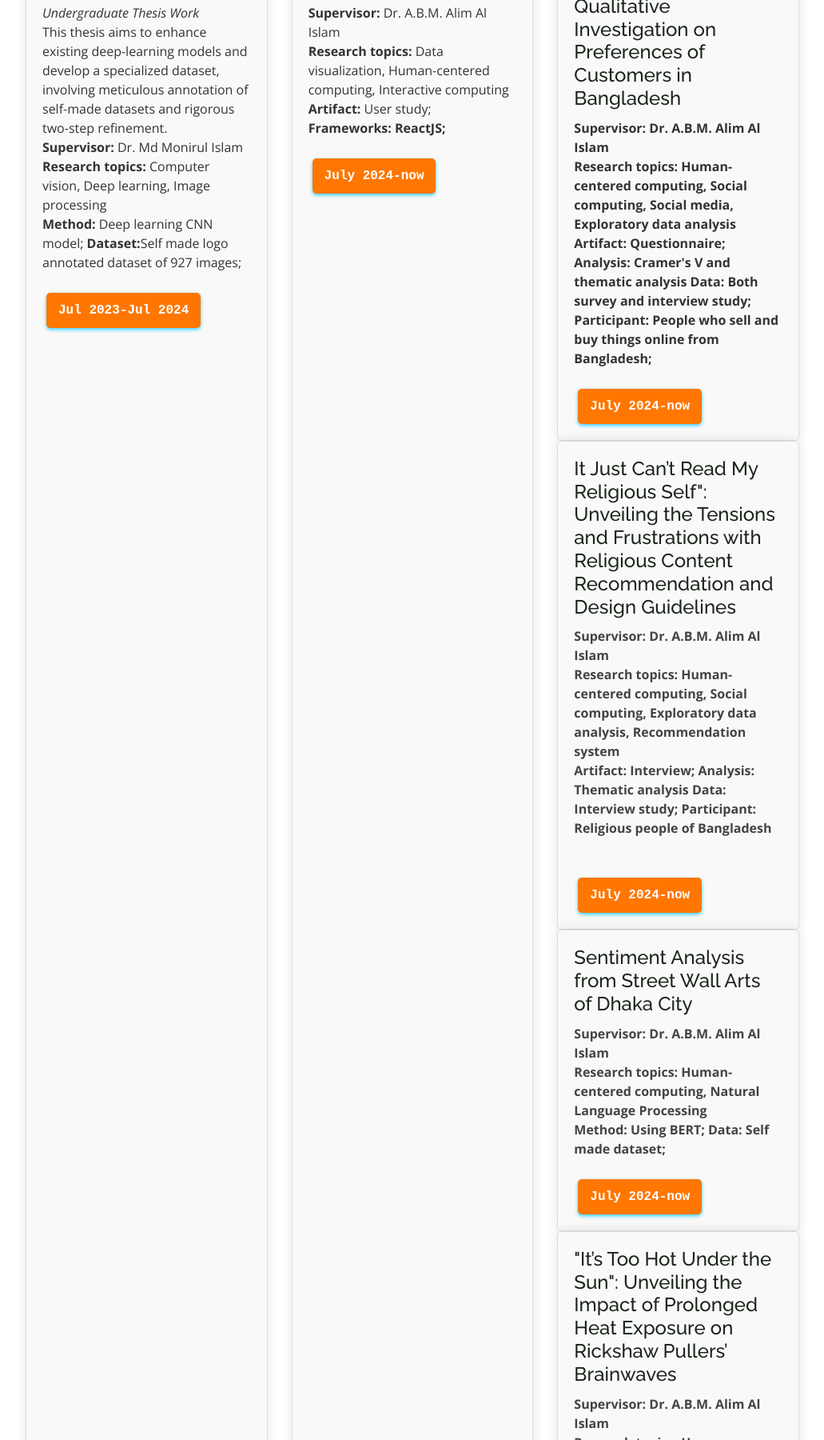
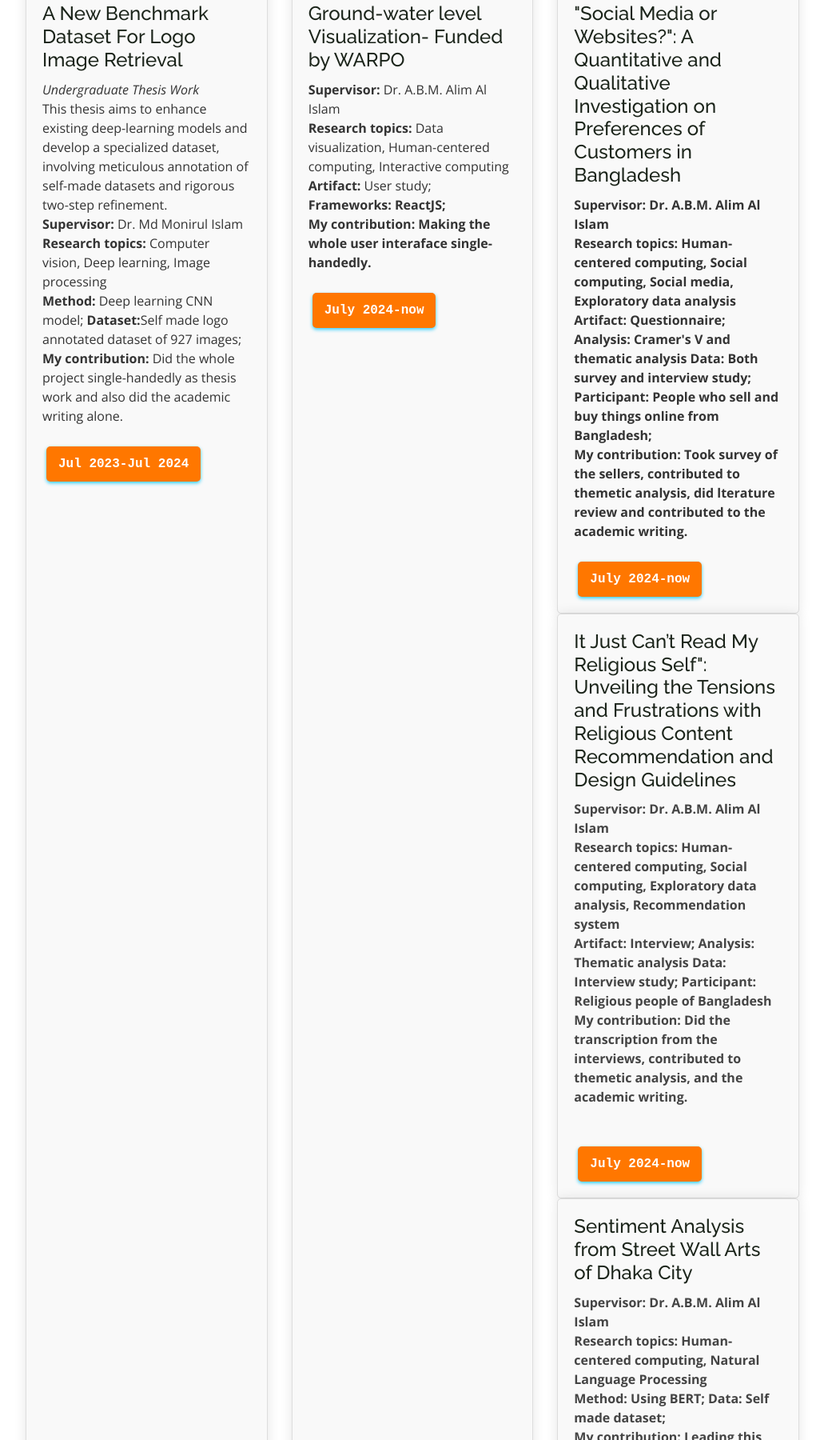
Before and after one commit to saikat212/saikat.github.io, a website: page index.html in a window 1280 px wide. Shown: the part 4662-6462 px from the top of the page at 80% size, without its empty margins (132-1163 px from the left). Drawn offline with nearby package versions, Linux system fonts and the light colour scheme.

Commit message:
Adding ongoing researches edited

```diff
--- a/index.html
+++ b/index.html
@@ -485,6 +485,8 @@
       <b>Supervisor:</b> Dr. A.B.M. Alim Al Islam  <br/>
       <b>Research topics:</b>  Human-centered computing, Social computing, Exploratory data analysis <br/>
       <b>Artifact:</b> Scraped Data; <b>Correlation Analysis:</b> Pearson and Spearman correlation; <b>Tech:</b> Pandas, Numpy, Scikit-learn, NetworkX  <br/>
+      <b>My contribution: </b> Did literature review and contributed to the academic writing.
+
     </p>
     <a href="https://drive.google.com/file/d/1xvqr-o8P9D7XNsEIVKW5J9ykNr7wdTzf/view" class="btn btn-primary" target="_blank">PDF</a>
     <a href="https://dl.acm.org/doi/10.1145/3530190.3534804" class="btn btn-secondary" target="_blank">DOI</a>
@@ -499,6 +501,7 @@
       <b>Artifact:</b> Questionnaire; <b>Method:</b> Survey study; <b>Data:</b> Survey;
       <b>Participant:</b> People of all classes from Bangladesh, India, the USA; <br/>
       <b>Analysis:</b> Pearson correlation; <b>Tech:</b> Pandas, Numpy, Scikit-learn, NetworkX  <br/>
+      <b>My contribution: </b> Made the questionnaire, circulated it, did literature review and contributed to the academic writing.
     </p>
     <a href="https://drive.google.com/file/d/1QX8qGpr77o2e7J-9txiFyJp085hZYcPo/view" class="btn btn-primary" target="_blank">PDF</a>
     <span class="year">Dec 2020- Jul 2023</span>
@@ -514,6 +517,7 @@
       <b>Artifact:</b> Questionnaire; <b>Method:</b> Interview study;  <b>Data:</b> Interview;
       <b>Participant:</b> Women doing business of all classes (especially young and middle-aged) from Bangladesh; <br/>
       <b>Analysis:</b> Qualitative.
+      <b>My contribution: </b> Took interviews and contributed to the academic writing.<br/>
     </p>
 
     <span class="year">Mar 2023-Dec 2023</span>
@@ -525,8 +529,8 @@
       This thesis aims to enhance existing deep-learning models and develop a specialized dataset, involving meticulous annotation of self-made datasets and rigorous two-step refinement.<br/>
       <b>Supervisor:</b> Dr. Md Monirul Islam  <br/>
       <b>Research topics:</b>  Computer vision, Deep learning, Image processing <br/>
-      <b>Method:</b> Deep learning CNN model;   <b>Dataset:</b>Self made logo annotated dataset of 927 images;
-
+      <b>Method:</b> Deep learning CNN model;   <b>Dataset:</b>Self made logo annotated dataset of 927 images;  <br/>
+      <b>My contribution: </b> Did the whole project single-handedly as thesis work and also did the academic writing alone.<br/>
     </p>
 
     <span class="year">Jul 2023-Jul 2024</span>
@@ -540,8 +544,8 @@
     <p>
       <b>Supervisor:</b> Dr. A.B.M. Alim Al Islam  <br/>
       <b>Research topics:</b> Data visualization, Human-centered computing, Interactive computing<br/>
-      <b>Artifact:</b> User study; <b>  <b>Frameworks: </b> ReactJS;
-
+      <b>Artifact:</b> User study; <b>  <b>Frameworks: </b> ReactJS; <br/>
+      <b>My contribution: </b> Making the whole user interaface single-handedly.<br/>
 
     </p>
 
@@ -557,6 +561,7 @@
       <b>Research topics:</b>  Human-centered computing, Social computing, Social media, Exploratory data analysis <br/>
       <b>Artifact:</b> Questionnaire; <b>Analysis: Cramer's V and thematic analysis</b>   <b>Data:</b> Both survey and interview study;
       <b>Participant:</b> People who sell and buy things online from Bangladesh; <br/>
+      <b>My contribution: </b> Took survey of the sellers, contributed to themetic analysis, did lterature review and contributed to the academic writing.<br/>
 
 
     </p>
@@ -570,6 +575,8 @@
       <b>Research topics:</b>  Human-centered computing, Social computing, Exploratory data analysis, Recommendation system <br/>
       <b>Artifact:</b> Interview; <b>Analysis: </b>   Thematic analysis <b>Data:</b> Interview study;
       <b>Participant:</b> Religious people of Bangladesh <br/>
+      <b>My contribution: </b> Did the transcription from the interviews, contributed to themetic analysis, and the academic writing.<br/>
+
       <br/>
 
     </p>
@@ -582,12 +589,13 @@
 
       <b>Supervisor:</b> Dr. A.B.M. Alim Al Islam  <br/>
       <b>Research topics:</b>  Human-centered computing, Natural Language Processing <br/>
-      <b>Method:</b> Using BERT;  <b>Data:</b> Self made dataset;
-        <br/>
-
-    </p>
-
-    <span class="year">July 2024-now</span>
+      <b>Method:</b> Using BERT;  <b>Data:</b> Self made dataset;  <br/>
+      <b>My contribution: </b> Leading this project so far, collected photos for the dataset.<br/>
+
+
+    </p>
+
+    <span class="year">September 2024-now</span>
   </div>
 
   <div class="work-box" data-status="ongoing">
@@ -595,12 +603,14 @@
 
       <b>Supervisor:</b> Dr. A.B.M. Alim Al Islam  <br/>
       <b>Research topics:</b>  Human-centered computing, Systems, Social computing <br/>
-      <b>Data:</b> Self made dataset, data collected using EEG acquisition device;
+      <b>Data:</b> Self made dataset, data collected using EEG acquisition device;  <br/>
+      <b>My contribution: </b> Did literature review and the academic writing.<br/>
+
         <br/>
 
     </p>
 
-    <span class="year">July 2024-now</span>
+    <span class="year">September 2024-now</span>
   </div>
 
   <div class="work-box" data-status="ongoing">
@@ -608,12 +618,13 @@
 
       <b>Supervisor:</b> Dr. A.B.M. Alim Al Islam  <br/>
       <b>Research topics:</b>  Human-centered computing, Health informatics, Social computing <br/>
-      <b>Data:</b> Self made dataset, data collected using EEG acquisition device;
-        <br/>
-
-    </p>
-
-    <span class="year">July 2024-now</span>
+      <b>Data:</b> Self made dataset, data will be collected using EEG acquisition device;  <br/>
+      <b>My contribution: </b> Leading this project so far.<br/>
+
+
+    </p>
+
+    <span class="year">October 2024-now</span>
   </div>
 
   </div>
```
